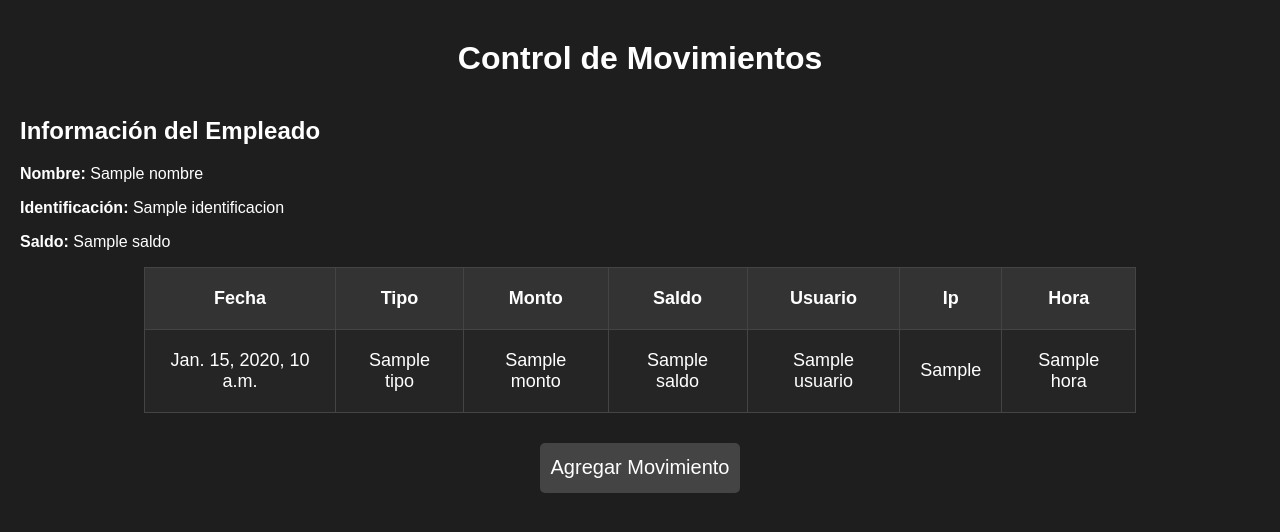
After one commit to AaronVQZ/T2-BasesDeDatos, a Django app: template empleados/templates/movimientos.html in a window 1280 px wide. The commit adds this page. Shown: the top 532 px of the page. Run offline with Django 5.2, Linux system fonts and the light colour scheme; the template is opened without the code that fills it: most values are stand-ins (such as "Sample title", 1, 10 or a date in 2020).

Commit message:
listar movimientos

```diff
--- a/empleados/static/estilos.css
+++ b/empleados/static/estilos.css
@@ -131,6 +131,7 @@ body {
 
 .boton_consultar,
 .boton_modificar,
+.boton_movimientos,
 .boton_borrar {
     padding: 5px 10px;
     border: none;
@@ -153,9 +154,14 @@ body {
     background-color: #444444;
     color: white;
 }
+.boton_movimientos {
+    background-color: #444444;
+    color: white;
+}
 
 .boton_consultar:hover,
 .boton_modificar:hover,
+.boton_movimientos:hover,
 .boton_borrar:hover {
     opacity: 0.8;
 }
--- a/empleados/static/script.js
+++ b/empleados/static/script.js
@@ -98,7 +98,8 @@ document.addEventListener('DOMContentLoaded', function() {
         });
     }
 
-//------------------------------------------------------------------------------------------------------------------------
+
+    //------------------------------------------------------------------------------------------------------------------------
     // Modal de Inserción para Agregar un nuevo empleado
 
     //Botones y fomrulario del modal
@@ -241,3 +242,8 @@ document.addEventListener('DOMContentLoaded', function() {
     }
 
 });
+
+function verMovimientos(identificacion, nombre) {
+    window.location.href = `/home/movimientos/${identificacion}?nombre=${encodeURIComponent(nombre)}`;
+
+}
--- a/empleados/templates/home.html
+++ b/empleados/templates/home.html
@@ -17,7 +17,8 @@
     <input type="text" id="search-bar" class="search-input" placeholder="Buscar empleados..." value="{{ search_query }}">
     <button id="search-button" class="search-button">Buscar</button>
   </div>
-
+  <br>
+  <br>
   <div class="contenedor_lista">
     <table class="tabla" id="tabla_empleados">
       <tr class="encabezado">
@@ -33,6 +34,7 @@
           <button class="boton_consultar" onclick="consultarEmpleado('{{ empleado.identificacion }}')">Consultar</button>
           <button class="boton_modificar" onclick="modificarEmpleado('{{ empleado.identificacion }}')">Modificar</button>
           <button class="boton_borrar" onclick="borrarEmpleado('{{ empleado.identificacion }}')">Borrar</button>
+          <button class="boton_movimientos" onclick="verMovimientos('{{empleado.identificacion}}','{{empleado.nombre}}')">Movimientos</button>
         </td>
       </tr>
       {% endfor %}
--- /dev/null
+++ b/empleados/templates/movimientos.html
@@ -0,0 +1,57 @@
+{% load static %}
+<!DOCTYPE html>
+<html lang="en">
+<head>
+  <meta charset="UTF-8">
+  <meta name="viewport" content="width=device-width, initial-scale=1">
+  <link rel="icon" href="{% static 'favicon.png' %}" type="image/png">
+  <link rel="stylesheet" href="{% static 'estilos.css' %}">
+  <title>Control de Movimientos</title>
+</head>
+<body>
+  <div class="contenedor_titulo">
+    <h1 id="titulo">Control de Movimientos</h1>
+  </div>
+
+
+  <div class ="info_empleado">
+    <h2>Información del Empleado</h2>
+    <p><strong>Nombre:</strong> {{ nombre }}</p>
+    <p><strong>Identificación:</strong> {{ identificacion }}</p>
+    <p><strong>Saldo:</strong> {{ saldo }}</p>
+  </div>
+
+
+
+  <div class="contenedor_lista">
+    <table class="tabla" id="listaMovimientos">
+      <tr class="encabezado">
+        <th>Fecha</th>
+        <th>Tipo</th>
+        <th>Monto</th>
+        <th>Saldo</th>
+        <th>Usuario</th>
+        <th>Ip</th>
+        <th>Hora</th>
+      </tr>
+      {% for movimiento in movimientos %}
+      <tr>
+        <td>{{ movimiento.fecha }}</td>
+        <td>{{ movimiento.tipo }}</td>
+        <td>{{ movimiento.monto }}</td>
+        <td>{{ movimiento.saldo }}</td>
+        <td>{{ movimiento.usuario }}</td>
+        <td>{{ movimiento.ip }}</td>
+        <td>{{ movimiento.hora }}</td>
+      </tr>
+      {% endfor %}
+    </table>
+  </div>
+  <div class="contenedor_botones">
+    <button id="boton_agregar">Agregar Movimiento</button>
+  </div>
+
+
+  <script src="{% static 'script.js' %}"></script>
+</body>
+</html>
--- a/empleados/urls.py
+++ b/empleados/urls.py
@@ -10,4 +10,5 @@ urlpatterns = [
     path("consultar-empleado/", views.consultar_empleado, name="consultar_empleado"),
     path("borrar-empleado/", views.delete_empleado, name="borrar_empleado"),
     path("update-empleado/", views.update_empleado, name="update_empleado"),
+    path('movimientos/<str:identificacion>/',views.movimientos, name='movimientos'),
 ]
```
Also changed, not shown: empleados/views.py (+40 -21 lines).
